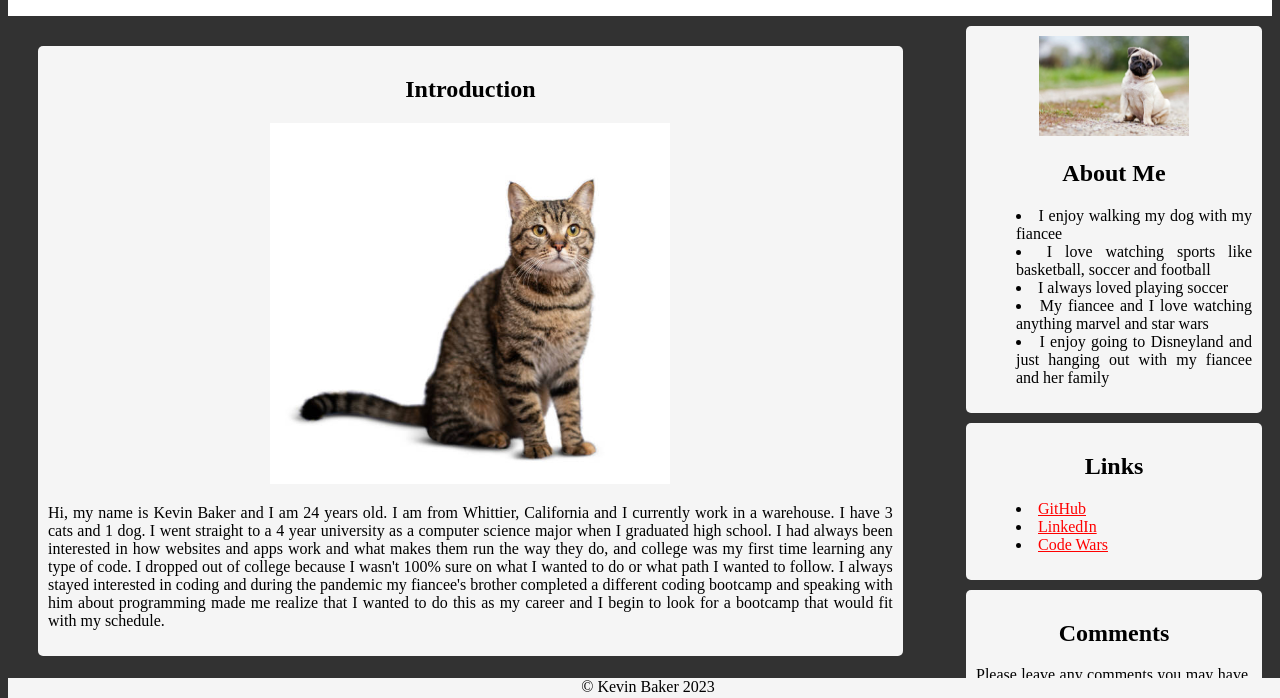
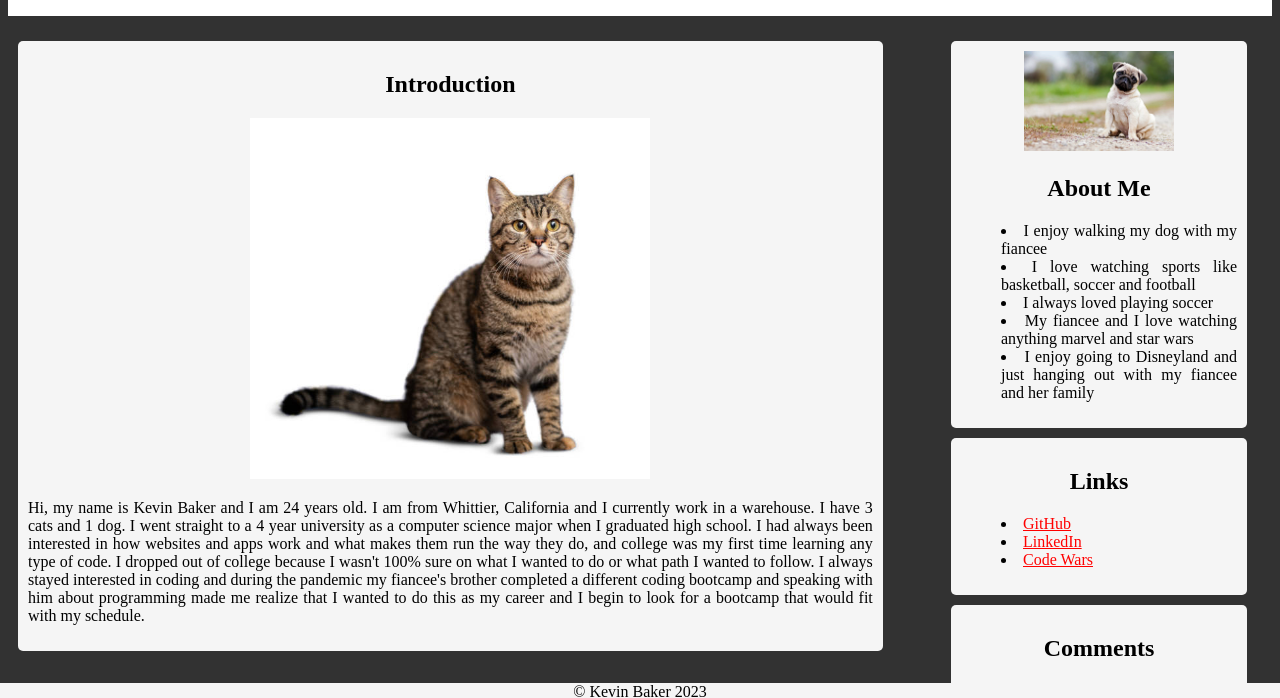
Before and after one commit to Kevinbaker2023/Portfolio, a plain HTML site: page index.html in a window 1280 px wide. Shown: the part 102-800 px from the top of the page. Drawn offline with Linux system fonts and the light colour scheme.

Commit message:
updated html and css

```diff
--- a/index.html
+++ b/index.html
@@ -4,7 +4,7 @@
 <head>
   <meta charset="UTF-8">
   <meta http-equiv="X-UA-Compatible" content="IE-edge">
-  <meta name="viewport" content="width-device-width, initial-scale = 1.0">
+  <meta name="viewport" content="width-device-width">
   <title>My Portfolio</title>
   <link rel="stylesheet" href="main.css">
   <style>
@@ -72,7 +72,7 @@
     </article>
     </div>
     </main>
-    <footer class ="footer">
+    <footer>
         <div>
         &copy Kevin Baker 2023
         </div>
--- a/main.css
+++ b/main.css
@@ -1,7 +1,6 @@
 /* changes font, margin and height of header */
 header {
     font-family: Impact, serif;
-    margin: 0;
     height: 90px;
   }
 
@@ -17,13 +16,14 @@ body {
     float: left;
     width: 70%;
     height: 100%;
-    padding: 20px;
+    margin-top: 15px;
   }
 
 #side {
     float: right;
     width: 25%;
     height: 100%;
+    margin: 15px;
   }
 
 #link-side {
@@ -67,7 +67,7 @@ h1 {
 
 textarea {
     max-width: 100%;
-    height: 150px
+    height: 125px
     }
 
 /* changes background and color of footer and header */
@@ -81,12 +81,13 @@ header, main, footer{
     text-align: center;
      }
 
-     .footer {
-        position: absolute;
+     footer {
+        left: 0;
         bottom: 0;
+        position: fixed;
         width: 100%;
-        margin-top: 10px;
-        height: 20px;
+        margin-top: 5px;
+        height: 15px;
         background-color: whitesmoke;
       }
 
```
